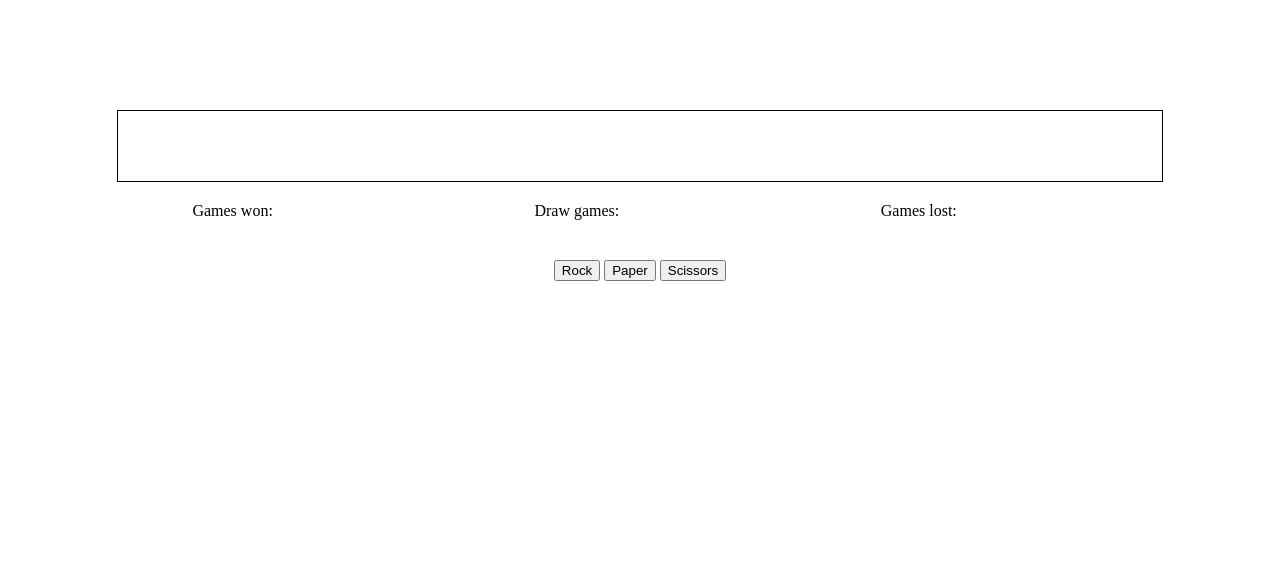
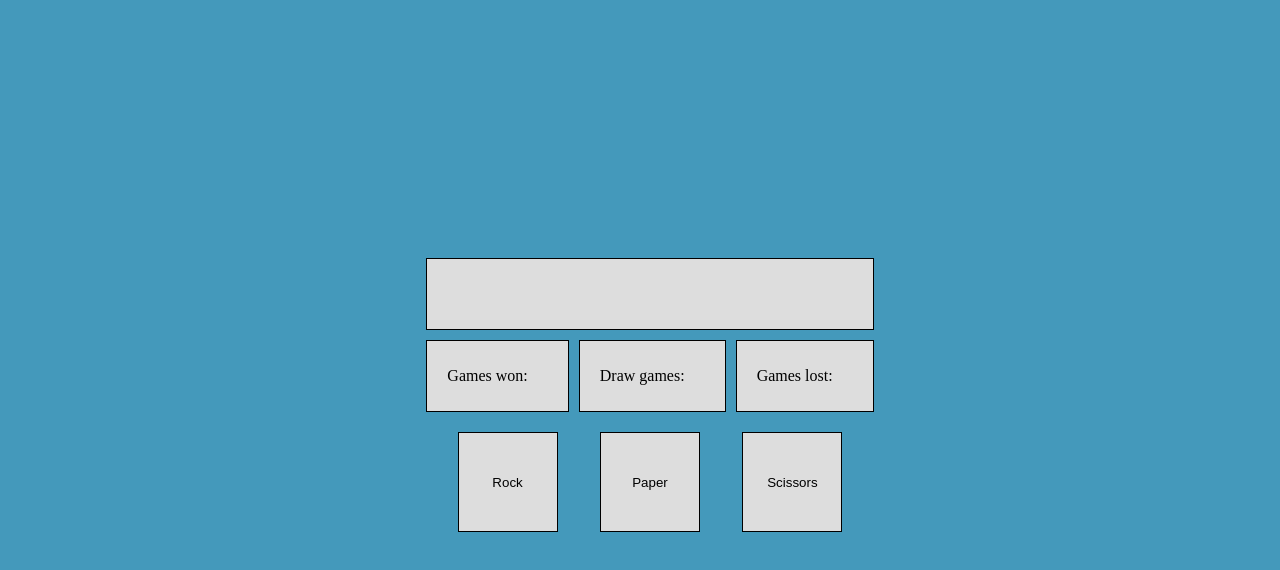
Before and after one commit to Pr33D/rps, a plain HTML site: page index.html in a window 1280 px wide. Drawn offline with Linux system fonts and the light colour scheme.

Commit message:
Styled & commented

```diff
--- a/index.html
+++ b/index.html
@@ -17,19 +17,25 @@
       <div class="container">
         <div id="result"></div>
         <div id="counters">
+          <div class="wrap">
             <div>Games won:</div>
             <div id="wins"></div>
+          </div>
+          <div class="wrap">
             <div>Draw games:</div>
             <div id="draws"></div>
+          </div>
+          <div class="wrap">
             <div>Games lost:</div>
             <div id="looses"></div>
           </div>
         </div>
-      <div class="container">
+        <div class="btn-wrap">
           <button id="rock" class="btn">Rock</button>
           <button id="paper" class="btn">Paper</button>
           <button id="scissors" class="btn">Scissors</button>
         </div>
+      </div>
     </main>
   </body>
 </html>
--- a/style.css
+++ b/style.css
@@ -1,22 +1,52 @@
 body {
-  margin: 100px 0 0 0;
   display: flex;
+  align-items: center;
   justify-content: center;
-  text-align: center;
+  margin: 0;
+  height: 100vh;
+  background: #4499bb;
 }
+
 div {
   padding: 10px;
 }
 
-#result {
-  height: 50px;
-  width: 80vw;
+#result,
+.wrap {
+  display: flex;
+  align-items: center;
+  justify-content: center;
+  min-height: 50px;
   border: 1px solid #000;
+  background: #ddd;
+}
+
+.container {
+  width: 100%;
 }
 
 #counters {
   display: flex;
+  justify-content: space-between;
+  padding: 10px 0 10px 0;
+}
+.btn-wrap {
+  display: flex;
   justify-content: space-around;
+}
+
+button {
+  border: 1px solid #000;
+  background: #ddd;
+  height: 100px;
+  width: 100px;
+  transition: 0.4s;
+  cursor: crosshair;
+}
+button:hover {
+  background: #aaa;
+  transform: scale(1.1);
+  box-shadow: 3px 3px 5px #000;
 }
 
 .gameResult {
```
Also changed, not shown: script.js (+8 -0 lines). Lines whose indentation alone changed are shown as unchanged.
